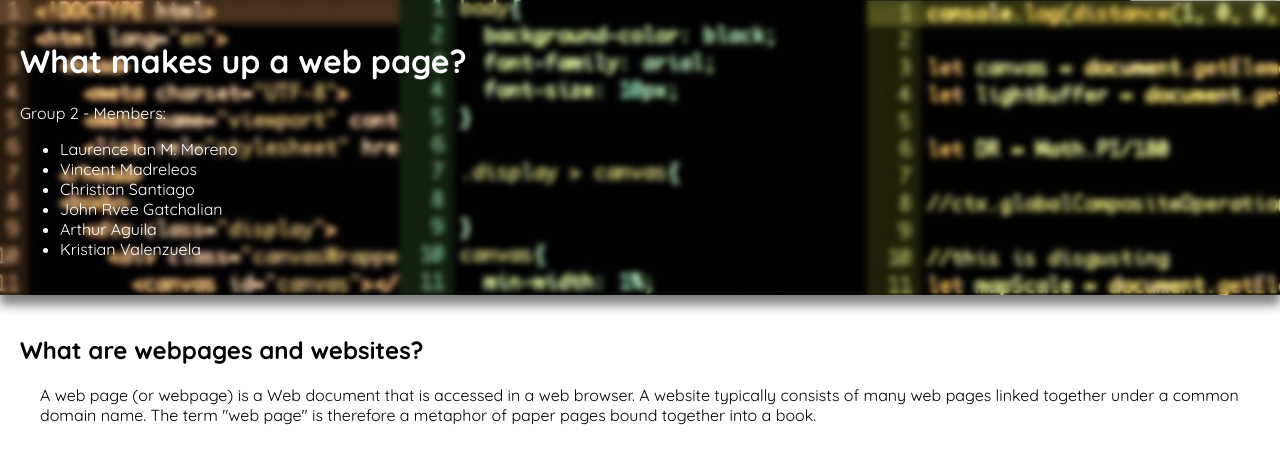
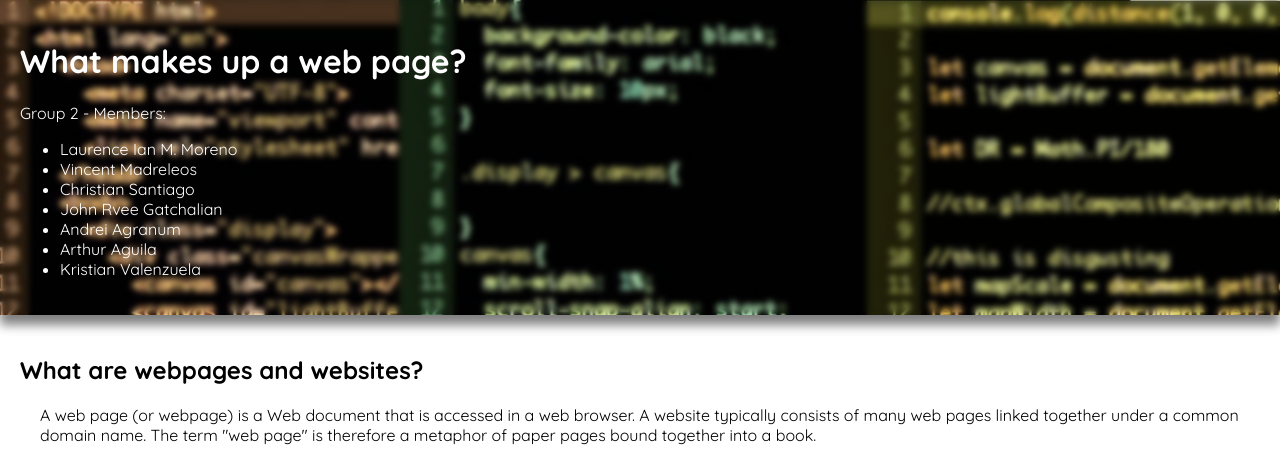
Before and after one commit to yeeter-idk/Q4-Activity1, a plain HTML site: page index.html in a window 1280 px wide. Shown: the top 450 px of the page. Drawn offline with Linux system fonts and the light colour scheme.

Commit message:
Add files via upload

```diff
--- a/index.html
+++ b/index.html
@@ -19,6 +19,7 @@
         <li>Vincent Madreleos</li>
         <li>Christian Santiago</li>
         <li>John Rvee Gatchalian</li>
+        <li>Andrei Agranum</li>
         <li>Arthur Aguila</li>
         <li>Kristian Valenzuela</li>
       </ul>
```
